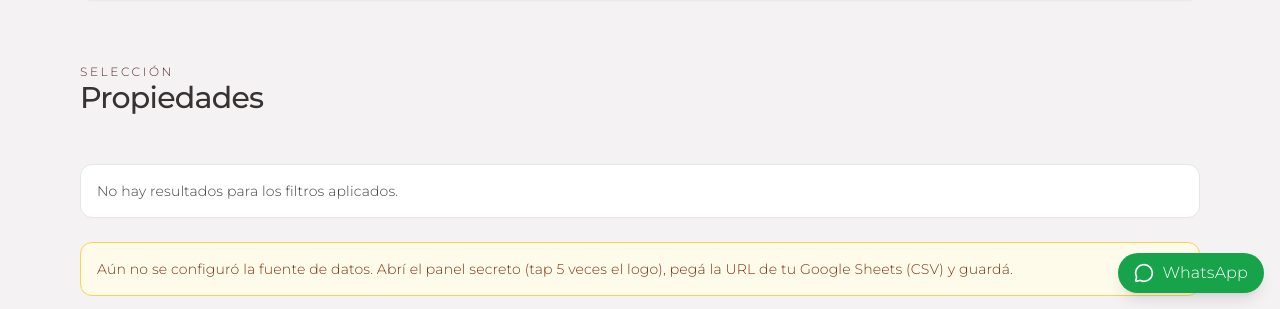
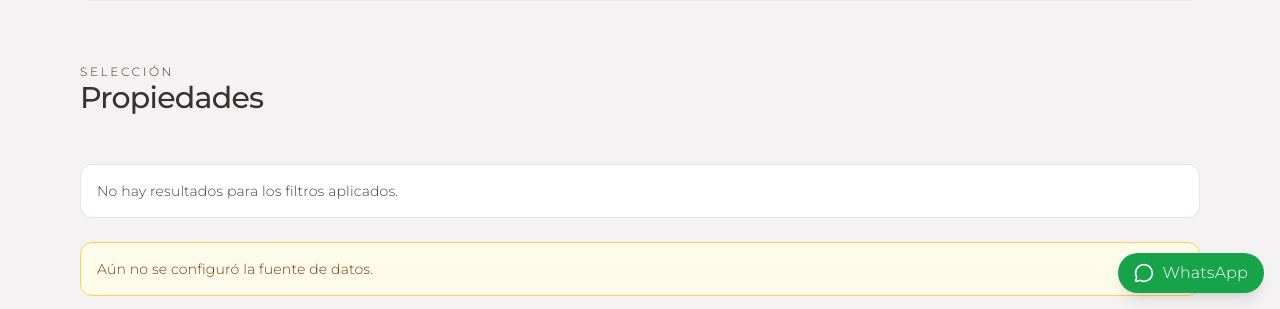
Before and after one commit to nataliagmartillerapublica-cloud/natalia-gonzalez-propiedades, a plain HTML site: page index.html in a window 1280 px wide. Shown: the part 491-800 px from the top of the page. Drawn offline with nearby package versions, Linux system fonts and the light colour scheme.

Commit message:
Update index.html

```diff
--- a/index.html
+++ b/index.html
@@ -176,10 +176,7 @@
         </div>
 
         <div id="prop-config" class="mt-6 rounded-xl border border-amber-300 bg-amber-50 p-4 text-sm text-amber-900 hidden">
-          <p>
-            Aún no se configuró la fuente de datos. Abrí el panel secreto (tap 5 veces el logo),
-            pegá la URL de tu Google Sheets (CSV) y guardá.
-          </p>
+          <p>Aún no se configuró la fuente de datos.</p>
         </div>
       </section>
 
```
